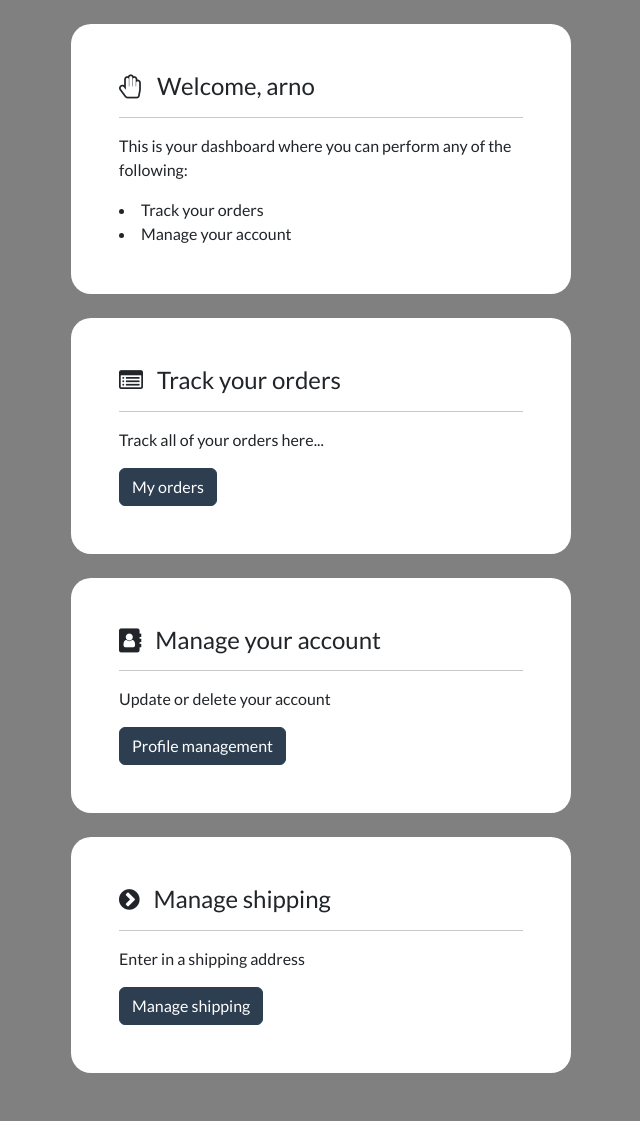
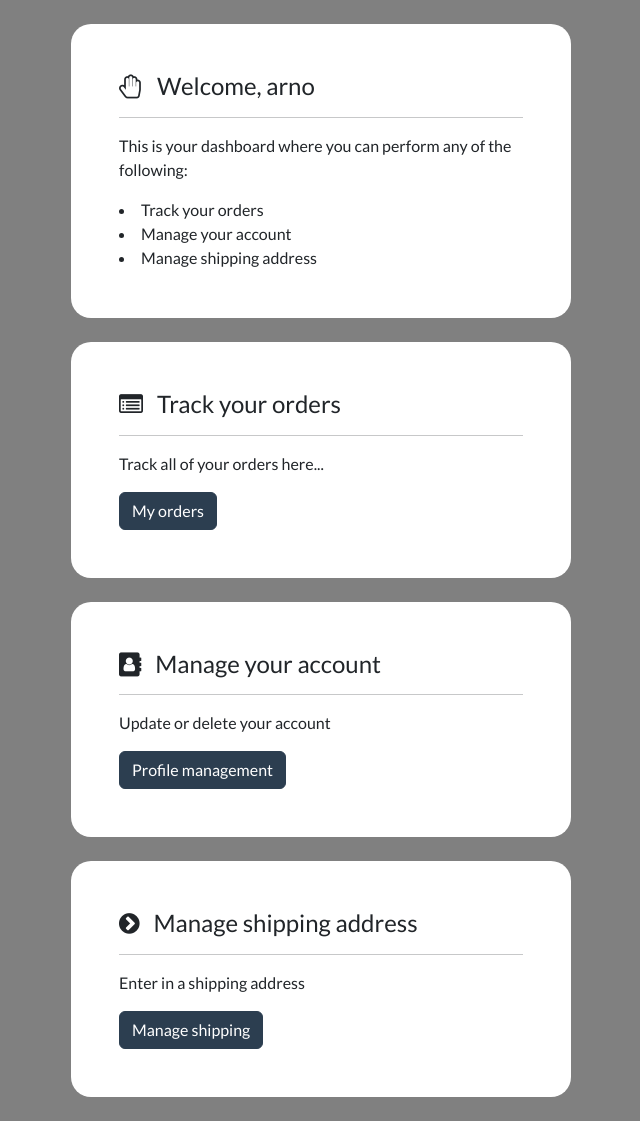
Before and after one commit to Rolin128/-cs5500-group2-ecommerce-platform, a Django app: page /account/dashboard in a window 1280 px wide. Shown: the part 72-1193 px from the top of the page, without its empty margins (319-959 px from the left). Before the commit the page ends 1145 px from the top, so only its background shows below. Run offline with Django 4.2, Linux system fonts and the light colour scheme; a user stored in the database is signed in; data comes from the database, SQL or seed files in the repository; both versions use the stored data as it was after the commit; some libraries are stand-ins or nearby versions.

Commit message:
Edit dashboard

```diff
--- a/account/templates/account/dashboard.html
+++ b/account/templates/account/dashboard.html
@@ -37,6 +37,7 @@
 
         <li> Track your orders </li>
         <li> Manage your account </li>
+        <li> Manage shipping address </li>
 
 
     </div>
@@ -79,7 +80,7 @@
 
     <div class="container bg-white shadow-md p-5 form-layout">
 
-        <h4> <i class="fa fa-chevron-circle-right" aria-hidden="true"></i> &nbsp; Manage shipping </h4>
+        <h4> <i class="fa fa-chevron-circle-right" aria-hidden="true"></i> &nbsp; Manage shipping address</h4>
 
         <hr>
 
```
Also changed, not shown: db.sqlite3.
